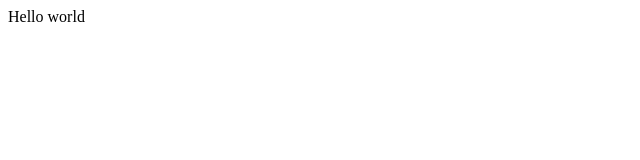
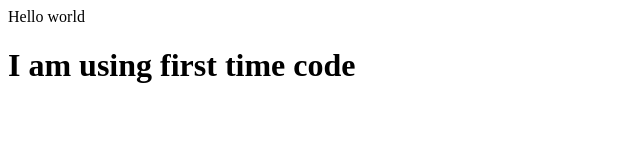
Before and after one commit to shohidulrpl/app_mytest, a plain HTML site: page index.html in a window 1280 px wide. Shown: the whole page, without its empty margins (0-640 px from the left). Drawn offline with Linux system fonts and the light colour scheme.

Commit message:
add new line

```diff
--- a/index.html
+++ b/index.html
@@ -1 +1,2 @@
 <p>Hello world</p>
+<h1>I am using first time code</h1>
```
